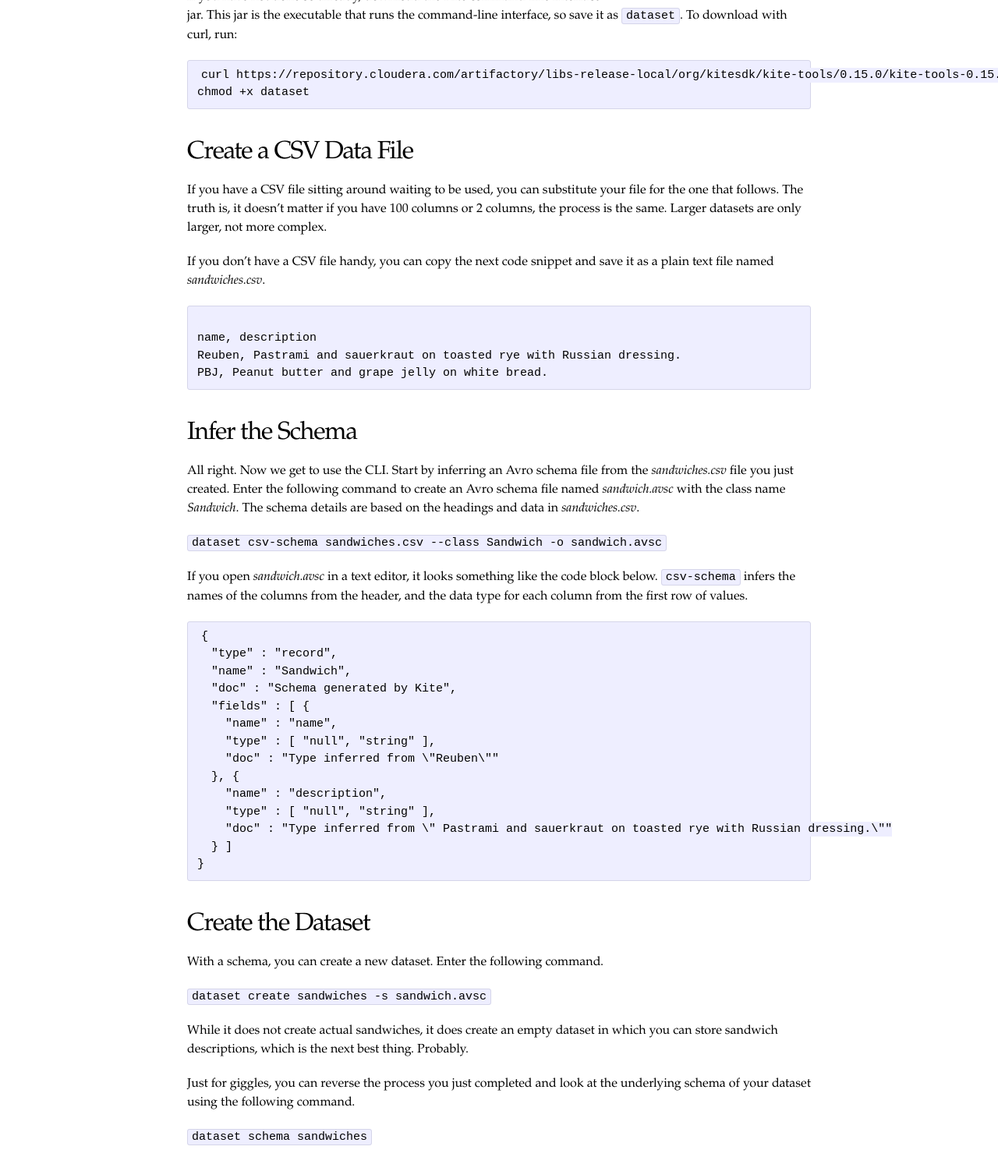
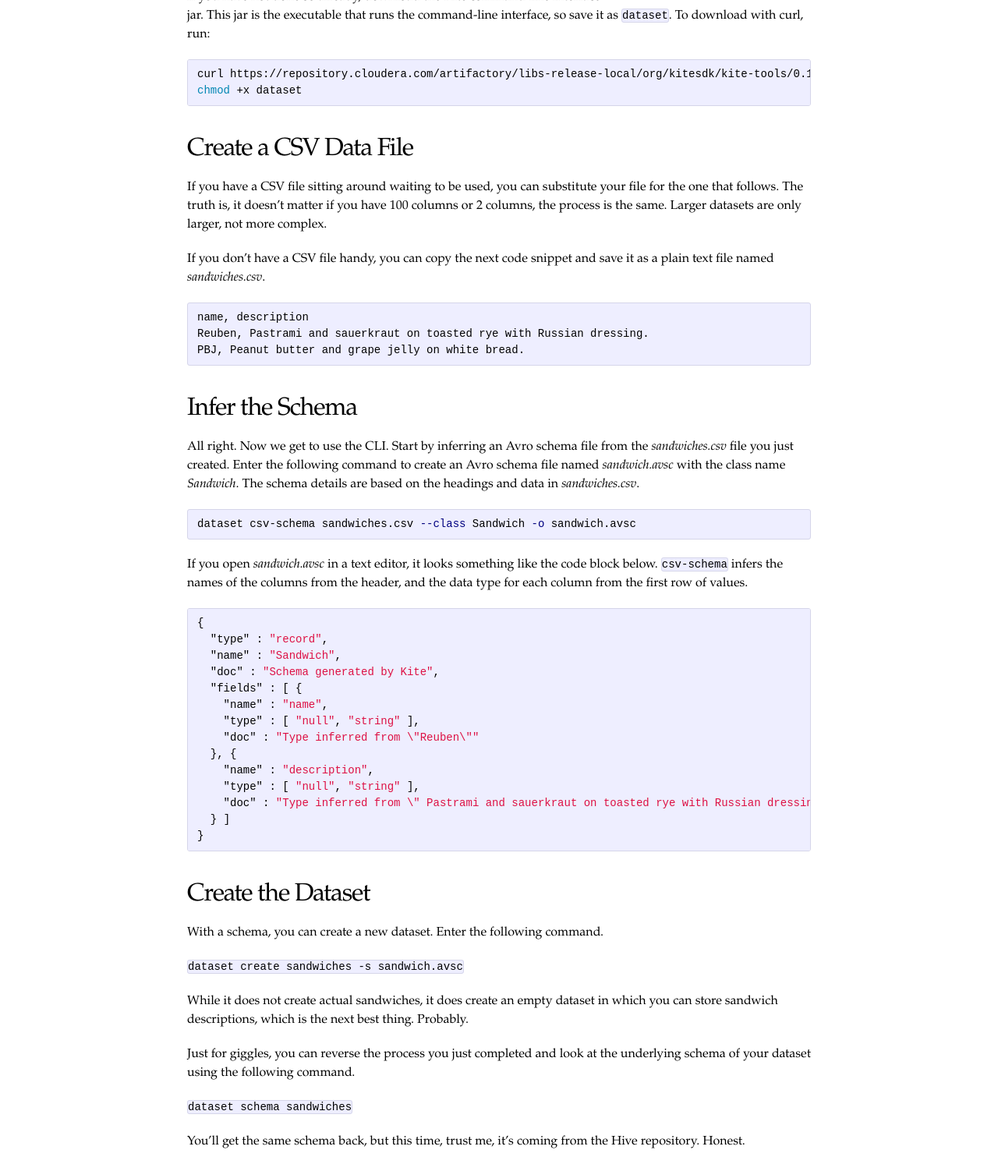
Before and after one commit to kite-sdk/kite-docs, a Jekyll site: the page built from Using-the-Kite-CLI-to-Create-a-Dataset.md, in a window 1280 px wide, cut to the strip 420-1913 px from the top of the page. Shown: the whole strip at 78% size. Built offline with Jekyll 4.4.1, drawn with Linux system fonts in a browser that asks for light colours; some of the changed text lies outside the part shown.

Commit message:
Fixed code blocks, >font, add overflow to main.css

````diff
--- a/Using-the-Kite-CLI-to-Create-a-Dataset.md
+++ b/Using-the-Kite-CLI-to-Create-a-Dataset.md
@@ -13,7 +13,7 @@ Kite provides a set of tools that handle the basic legwork for creating a datase
 
 If you have not done so already, download the Kite command-line interface jar. This jar is the executable that runs the command-line interface, so save it as `dataset`. To download with curl, run:
 
-```
+```bash
 curl https://repository.cloudera.com/artifactory/libs-release-local/org/kitesdk/kite-tools/0.15.0/kite-tools-0.15.0-binary.jar -o dataset
 chmod +x dataset
 ```
@@ -24,8 +24,7 @@ If you have a CSV file sitting around waiting to be used, you can substitute you
 
 If you don't have a CSV file handy, you can copy the next code snippet and save it as a plain text file named *sandwiches.csv*.
 
-```
-
+```bash
 name, description
 Reuben, Pastrami and sauerkraut on toasted rye with Russian dressing.
 PBJ, Peanut butter and grape jelly on white bread.
@@ -35,11 +34,13 @@ PBJ, Peanut butter and grape jelly on white bread.
 
 All right. Now we get to use the CLI. Start by inferring an Avro schema file from the *sandwiches.csv* file you just created. Enter the following command to create an Avro schema file named *sandwich.avsc* with the class name *Sandwich*. The schema details are based on the headings and data in *sandwiches.csv*.
 
-`dataset csv-schema sandwiches.csv --class Sandwich -o sandwich.avsc`
+```bash
+dataset csv-schema sandwiches.csv --class Sandwich -o sandwich.avsc
+```
 
 If you open *sandwich.avsc* in a text editor, it looks something like the code block below. `csv-schema` infers the names of the columns from the header, and the data type for each column from the first row of values.
 
-```
+```json
 {
   "type" : "record",
   "name" : "Sandwich",
@@ -70,7 +71,7 @@ Just for giggles, you can reverse the process you just completed and look at the
 
 You'll get the same schema back, but this time, trust me, it's coming from the Hive repository. Honest.
 
-```
+```json
 {
   "type" : "record",
   "name" : "Sandwich",
@@ -90,10 +91,14 @@ You'll get the same schema back, but this time, trust me, it's coming from the H
 ## Import the CSV Data
 You've created a dataset in the Hive repository, which is the container, but not the information itself. Next, you might want to add some data so that you can run some queries. Use the following command to import the sandwiches in your CSV file.
 
-`dataset csv-import sandwiches.csv sandwiches`
+```bash
+dataset csv-import sandwiches.csv sandwiches
+```
 
 The method returns a record count.
-`Added 2 records to dataset "sandwiches"`
+```bash
+Added 2 records to dataset "sandwiches"
+```
 
 But can you believe that? Inquiring minds want to verify that the information is actually in the dataset.
 
@@ -101,22 +106,28 @@ But can you believe that? Inquiring minds want to verify that the information is
 
 You can list records from your newly created dataset using the `show` command.
 
-`dataset show sandwiches`
+```bash
+dataset show sandwiches
+```
 
 By default, CLI retrieves up to the first 10 records from your dataset.
 
-```
+```bash
 {"name": "Reuben", "description": " Pastrami and sauerkraut on toasted rye with Russian dressing."}
 {"name": "PBJ", "description": " Peanut butter and grape jelly on white bread."}
 ```
 
 If you find that number of sandwiches overwhelming, you can change the number of records the query returns.
 
-`dataset show sandwiches -n 1`
+```bash
+dataset show sandwiches -n 1
+```
 
 This time only the first record prints to screen.
 
-`{"name": "Reuben", "description": " Pastrami and sauerkraut on toasted rye with Russian dressing."}`
+```bash
+{"name": "Reuben", "description": " Pastrami and sauerkraut on toasted rye with Russian dressing."}
+```
 
 You can import additional records to the database and use Hive or Impala to query the results.
 
@@ -124,7 +135,9 @@ You can import additional records to the database and use Hive or Impala to quer
 
 Given the ease with which you just created the sandwiches dataset, it seems a shame to destroy it out of hand. Keep in mind that this was only an example, and not something you were meant to treasure. I suppose you don't have to delete it, you might want to keep it around as a souvenir, like the first dollar earned or something like that. If so, create a dataset you hate, and prepare to annihilate it using this unassuming command.
 
-`dataset delete sandwiches`
+```bash
+dataset delete sandwiches
+```
 
 There they go. Reuben and PBJ are gone. But you can create them again, or any other dataset you choose, using the CLI.
 
--- a/css/main.css
+++ b/css/main.css
@@ -252,10 +252,11 @@ table td {
   -webkit-border-radius: 3px;
   -moz-border-radius: 3px;
   border-radius: 3px;
-  font-size: 15px;
+  font-size: 14px;
+  overflow: auto;
 }
 
-.post code { padding: 1px 5px; }
+.post code {padding: 0px 0px;  }
 
 .post ul,
 .post ol { margin-left: 1.35em; }
````
Also changed, not shown: HBase-Storage-Cells.md (+3 -3 lines), Partitioned-Datasets.md (+1 -1 lines).
